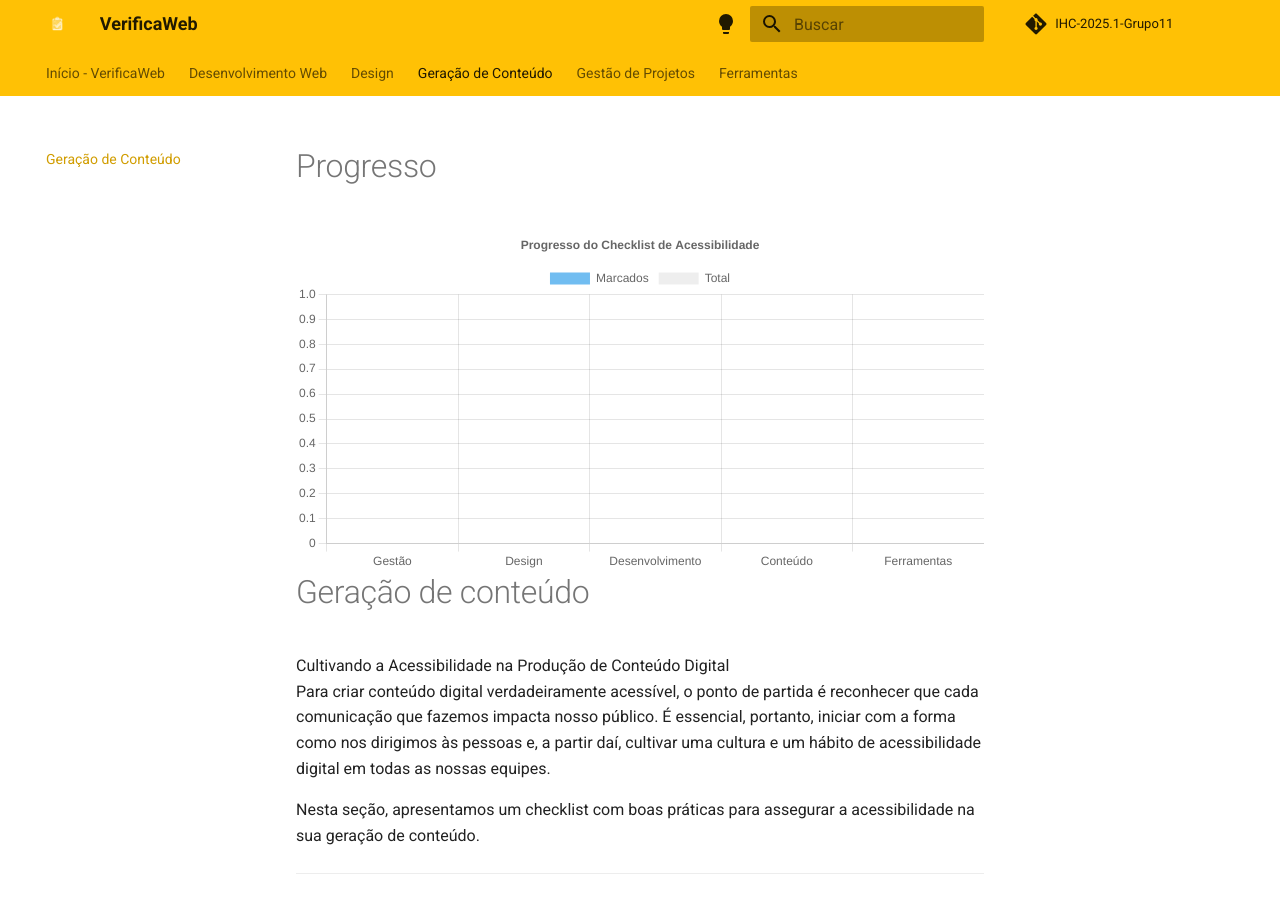
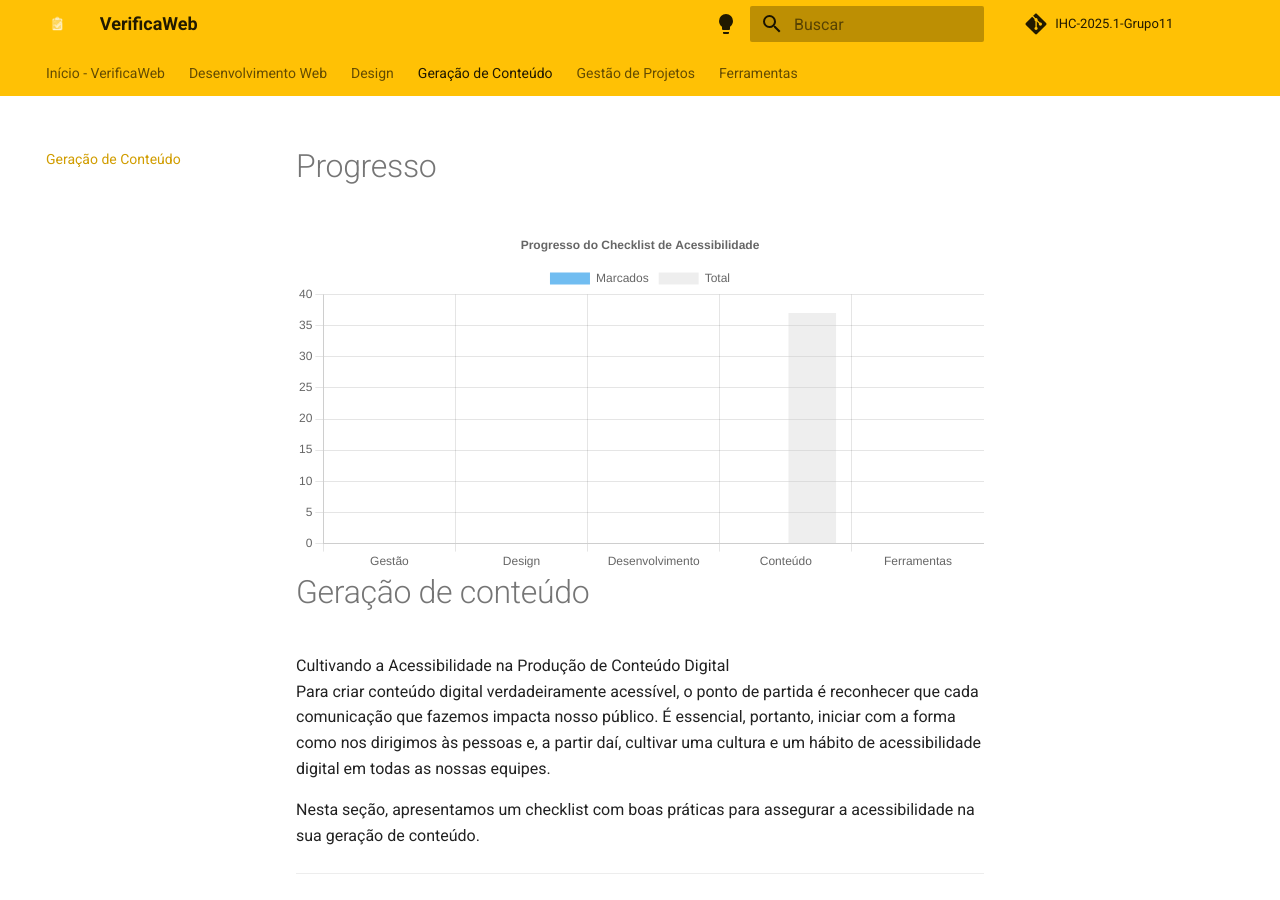
Before and after one commit to UnBIHC2025-1/IHC-2025.1-Grupo11, an MkDocs documentation site: the page built from docs/geracaoConteudo/conteudo.md, in a window 1280 px wide and 900 px high. Built offline with MkDocs 1.6.1 and Material for MkDocs 9.7.7, drawn with Linux system fonts in a browser that asks for light colours; comment, search, counter and statistics services are not loaded.

Commit message:
Graficos de porcentagem

````diff
--- a/docs/geracaoConteudo/conteudo.md
+++ b/docs/geracaoConteudo/conteudo.md
@@ -13,73 +13,73 @@
 
 ## Termos e Representatividade
 
-- [ ] Sempre utilize o termo "pessoas com deficiência" (PCD) e depois complemente: visual, física, intelectual, múltipla, pessoa surda, pessoa cega, usuária de cadeira de rodas (cadeirante), tetraplégica, paraplégica, pessoa com nanismo, com baixa visão, pessoa autista, disléxica, neurodiversa ou neurodivergente? [[NBR]](#refNBR)
-- [ ] O conteúdo evita termos capacitistas, pejorativos ou inadequados? [[NBR]](#refNBR)
-- [ ] O conteúdo respeita a identidade de gênero e diversidade? [[NBR]](#refNBR)
+- [ ] <input type="checkbox" class="check-conteudo"> Sempre utilize o termo "pessoas com deficiência" (PCD) e depois complemente: visual, física, intelectual, múltipla, pessoa surda, pessoa cega, usuária de cadeira de rodas (cadeirante), tetraplégica, paraplégica, pessoa com nanismo, com baixa visão, pessoa autista, disléxica, neurodiversa ou neurodivergente? [[NBR]](#refNBR)
+- [ ] <input type="checkbox" class="check-conteudo"> O conteúdo evita termos capacitistas, pejorativos ou inadequados? [[NBR]](#refNBR)
+- [ ] <input type="checkbox" class="check-conteudo"> O conteúdo respeita a identidade de gênero e diversidade? [[NBR]](#refNBR)
 
 ---
 
 ## Linguagem, Clareza e Inclusão
 
-- [ ] O texto utiliza linguagem clara, direta e objetiva? [[3]](#ref3) [[NBR]](#refNBR)
-- [ ] As palavras são simples, conhecidas e livres de termos técnicos desnecessários? [[3]](#ref3) [[NBR]](#refNBR)
-- [ ] Foram evitadas figuras de linguagem, gírias, expressões regionais, subjetivas e metáforas? [[3]](#ref3) [[NBR]](#refNBR)
-- [ ] As frases são curtas, com no máximo 20 palavras? [[3]](#ref3) [[NBR]](#refNBR)
-- [ ] A construção das frases segue ordem direta (sujeito → verbo → complemento)? [[3]](#ref3) [[NBR]](#refNBR)
-- [ ] O texto está estruturado com parágrafos curtos, listas e títulos para facilitar a leitura? [[3]](#ref3) [[NBR]](#refNBR)
-- [ ] A comunicação respeita diversidade (ex.: pessoas neurodivergentes, pessoas surdas, cegas, físicas, etc.)? [[NBR]](#refNBR)
-- [ ] Foram usadas pontuações corretas, que auxiliam na leitura por leitores de tela? [[3]](#ref3) [[NBR]](#refNBR)
-- [ ] O conteúdo pode ser compreendido por pessoas com baixo letramento digital? [[NBR]](#refNBR)
+- [ ] <input type="checkbox" class="check-conteudo"> O texto utiliza linguagem clara, direta e objetiva? [[3]](#ref3) [[NBR]](#refNBR)
+- [ ] <input type="checkbox" class="check-conteudo"> As palavras são simples, conhecidas e livres de termos técnicos desnecessários? [[3]](#ref3) [[NBR]](#refNBR)
+- [ ] <input type="checkbox" class="check-conteudo"> Foram evitadas figuras de linguagem, gírias, expressões regionais, subjetivas e metáforas? [[3]](#ref3) [[NBR]](#refNBR)
+- [ ] <input type="checkbox" class="check-conteudo"> As frases são curtas, com no máximo 20 palavras? [[3]](#ref3) [[NBR]](#refNBR)
+- [ ] <input type="checkbox" class="check-conteudo"> A construção das frases segue ordem direta (sujeito → verbo → complemento)? [[3]](#ref3) [[NBR]](#refNBR)
+- [ ] <input type="checkbox" class="check-conteudo"> O texto está estruturado com parágrafos curtos, listas e títulos para facilitar a leitura? [[3]](#ref3) [[NBR]](#refNBR)
+- [ ] <input type="checkbox" class="check-conteudo"> A comunicação respeita diversidade (ex.: pessoas neurodivergentes, pessoas surdas, cegas, físicas, etc.)? [[NBR]](#refNBR)
+- [ ] <input type="checkbox" class="check-conteudo"> Foram usadas pontuações corretas, que auxiliam na leitura por leitores de tela? [[3]](#ref3) [[NBR]](#refNBR)
+- [ ] <input type="checkbox" class="check-conteudo"> O conteúdo pode ser compreendido por pessoas com baixo letramento digital? [[NBR]](#refNBR)
 
 ---
 
 ## Estrutura e Hierarquia
 
-- [ ] O conteúdo utiliza títulos e subtítulos em ordem hierárquica lógica (h1, h2, h3)? [[1]](#ref1) [[NBR]](#refNBR)
-- [ ] Listas são usadas para organizar informações quando apropriado? [[1]](#ref1) [[NBR]](#refNBR)
-- [ ] O conteúdo evita blocos longos de texto? [[3]](#ref3) [[NBR]](#refNBR)
-- [ ] O conteúdo pode ser lido em ordem linear sem perda de sentido? [[1]](#ref1) [[NBR]](#refNBR)
+- [ ] <input type="checkbox" class="check-conteudo"> O conteúdo utiliza títulos e subtítulos em ordem hierárquica lógica (h1, h2, h3)? [[1]](#ref1) [[NBR]](#refNBR)
+- [ ] <input type="checkbox" class="check-conteudo"> Listas são usadas para organizar informações quando apropriado? [[1]](#ref1) [[NBR]](#refNBR)
+- [ ] <input type="checkbox" class="check-conteudo"> O conteúdo evita blocos longos de texto? [[3]](#ref3) [[NBR]](#refNBR)
+- [ ] <input type="checkbox" class="check-conteudo"> O conteúdo pode ser lido em ordem linear sem perda de sentido? [[1]](#ref1) [[NBR]](#refNBR)
 
 ---
 
 ## Descrição de Imagens e Elementos Visuais
 
-- [ ] Todas as imagens possuem texto alternativo que descreve o que é, onde está e o que está acontecendo? [[1]](#ref1) [[NBR]](#refNBR)
-- [ ] Imagens decorativas estão sinalizadas corretamente (```alt=""``` ou via CSS)? [[1]](#ref1) [[NBR]](#refNBR)
-- [ ] Gráficos, mapas e infográficos possuem descrições detalhadas, resumo ou alternativa em texto? [[1]](#ref1) [[NBR]](#refNBR)
-- [ ] A descrição dos ícones informa sua função (ex.: "Ícone de busca" ou "Abrir menu")? [[1]](#ref1) [[NBR]](#refNBR)
-- [ ] Ícones possuem texto de apoio ou ```tooltip``` quando sua função não é autoexplicativa? [[1]](#ref1) [[NBR]](#refNBR)
-- [ ] Quando necessário, o texto alternativo descreve não só o ícone, mas também a ação e o destino (ex.: "Abrir configurações em nova aba")? [[1]](#ref1) [[NBR]](#refNBR)
-- [ ] Quando há imagens complexas (ex.: diagramas ou fluxogramas), existe uma explicação longa em local apropriado? [[1]](#ref1) [[NBR]](#refNBR)
+- [ ] <input type="checkbox" class="check-conteudo"> Todas as imagens possuem texto alternativo que descreve o que é, onde está e o que está acontecendo? [[1]](#ref1) [[NBR]](#refNBR)
+- [ ] <input type="checkbox" class="check-conteudo"> Imagens decorativas estão sinalizadas corretamente (`alt=""` ou via CSS)? [[1]](#ref1) [[NBR]](#refNBR)
+- [ ] <input type="checkbox" class="check-conteudo"> Gráficos, mapas e infográficos possuem descrições detalhadas, resumo ou alternativa em texto? [[1]](#ref1) [[NBR]](#refNBR)
+- [ ] <input type="checkbox" class="check-conteudo"> A descrição dos ícones informa sua função (ex.: "Ícone de busca" ou "Abrir menu")? [[1]](#ref1) [[NBR]](#refNBR)
+- [ ] <input type="checkbox" class="check-conteudo"> Ícones possuem texto de apoio ou `tooltip` quando sua função não é autoexplicativa? [[1]](#ref1) [[NBR]](#refNBR)
+- [ ] <input type="checkbox" class="check-conteudo"> Quando necessário, o texto alternativo descreve não só o ícone, mas também a ação e o destino (ex.: "Abrir configurações em nova aba")? [[1]](#ref1) [[NBR]](#refNBR)
+- [ ] <input type="checkbox" class="check-conteudo"> Quando há imagens complexas (ex.: diagramas ou fluxogramas), existe uma explicação longa em local apropriado? [[1]](#ref1) [[NBR]](#refNBR)
 
 ---
 
 ## Conteúdo Multimídia
 
-- [ ] Todos os vídeos possuem legendas embutidas ou closed caption? [[2]](#ref2) [[NBR]](#refNBR)
-- [ ] Existe transcrição textual para conteúdos em áudio? [[2]](#ref2) [[NBR]](#refNBR)
-- [ ] Vídeos possuem audiodescrição? [[2]](#ref2) [[NBR]](#refNBR)
-- [ ] Áudios importantes possuem alternativa visual? [[2]](#ref2) [[NBR]](#refNBR)
-- [ ] O conteúdo multimídia não inicia automaticamente sem controle do usuário? [[2]](#ref2) [[NBR]](#refNBR)
+- [ ] <input type="checkbox" class="check-conteudo"> Todos os vídeos possuem legendas embutidas ou closed caption? [[2]](#ref2) [[NBR]](#refNBR)
+- [ ] <input type="checkbox" class="check-conteudo"> Existe transcrição textual para conteúdos em áudio? [[2]](#ref2) [[NBR]](#refNBR)
+- [ ] <input type="checkbox" class="check-conteudo"> Vídeos possuem audiodescrição? [[2]](#ref2) [[NBR]](#refNBR)
+- [ ] <input type="checkbox" class="check-conteudo"> Áudios importantes possuem alternativa visual? [[2]](#ref2) [[NBR]](#refNBR)
+- [ ] <input type="checkbox" class="check-conteudo"> O conteúdo multimídia não inicia automaticamente sem controle do usuário? [[2]](#ref2) [[NBR]](#refNBR)
 
 ---
 
 ## Contraste, Cores e Legibilidade
 
-- [ ] O contraste do texto com o fundo é de no mínimo 4.5:1? [[4]](#ref4) [[NBR]](#refNBR)
-- [ ] Informações importantes não dependem apenas de cor? [[4]](#ref4) [[NBR]](#refNBR)
-- [ ] O texto não está em caixa alta, condensado ou justificado? [[NBR]](#refNBR)
-- [ ] O tamanho da fonte é ajustável sem perda de conteúdo? [[3]](#ref3) [[NBR]](#refNBR)
+- [ ] <input type="checkbox" class="check-conteudo"> O contraste do texto com o fundo é de no mínimo 4.5:1? [[4]](#ref4) [[NBR]](#refNBR)
+- [ ] <input type="checkbox" class="check-conteudo"> Informações importantes não dependem apenas de cor? [[4]](#ref4) [[NBR]](#refNBR)
+- [ ] <input type="checkbox" class="check-conteudo"> O texto não está em caixa alta, condensado ou justificado? [[NBR]](#refNBR)
+- [ ] <input type="checkbox" class="check-conteudo"> O tamanho da fonte é ajustável sem perda de conteúdo? [[3]](#ref3) [[NBR]](#refNBR)
 
 ---
 
 ## Exclusivo ABNT NBR 17225
 
-- [ ] O conteúdo apresenta linguagem inclusiva de gênero e diversidade? [[NBR]](#refNBR)
-- [ ] Há indicação de autoria e data de atualização do conteúdo? [[NBR]](#refNBR)
-- [ ] O conteúdo apresenta glossário para termos técnicos, se necessário? [[NBR]](#refNBR)
-- [ ] O conteúdo apresenta versão em Libras ou alternativa em vídeo, quando relevante? [[NBR]](#refNBR)
-- [ ] O conteúdo apresenta versão em leitura fácil, quando necessário? [[NBR]](#refNBR)
+- [ ] <input type="checkbox" class="check-conteudo"> O conteúdo apresenta linguagem inclusiva de gênero e diversidade? [[NBR]](#refNBR)
+- [ ] <input type="checkbox" class="check-conteudo"> Há indicação de autoria e data de atualização do conteúdo? [[NBR]](#refNBR)
+- [ ] <input type="checkbox" class="check-conteudo"> O conteúdo apresenta glossário para termos técnicos, se necessário? [[NBR]](#refNBR)
+- [ ] <input type="checkbox" class="check-conteudo"> O conteúdo apresenta versão em Libras ou alternativa em vídeo, quando relevante? [[NBR]](#refNBR)
+- [ ] <input type="checkbox" class="check-conteudo"> O conteúdo apresenta versão em leitura fácil, quando necessário? [[NBR]](#refNBR)
 
 ---
 
````
Also changed, not shown: docs/gestaoProjeto/gestaoProjeto.md (+30 -30 lines).
